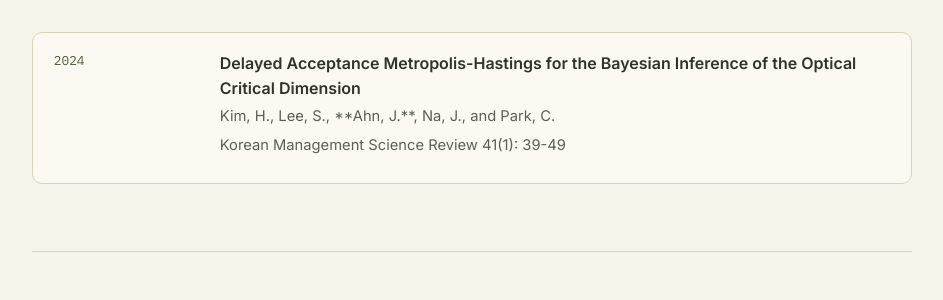
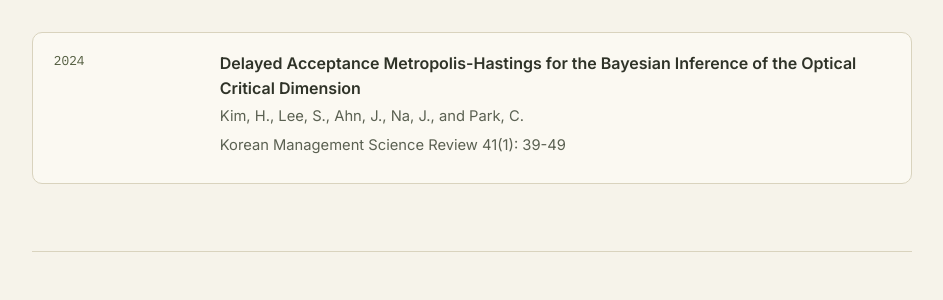
Before and after one commit to jcahn99/jcahn99.github.io, a Jekyll site: the page built from index.md, in a window 1280 px wide and 900 px high, scrolled down 1433 px. Shown: the part 153-453 px from the top of the window, without its empty margins (168-1111 px from the left). Built offline with Jekyll 4.4.1, drawn with Linux system fonts in a browser that asks for light colours.

```diff
--- a/_data/publications.yml
+++ b/_data/publications.yml
@@ -1,6 +1,6 @@
 # links 하위 값은 없으면 "" 로 두면 자동으로 숨겨집니다.
 - title: "Delayed Acceptance Metropolis-Hastings for the Bayesian Inference of the Optical Critical Dimension"
-  authors: "Kim, H., Lee, S., **Ahn, J.**, Na, J., and Park, C."
+  authors: "Kim, H., Lee, S., Ahn, J., Na, J., and Park, C."
   venue: "Korean Management Science Review 41(1): 39-49"
   year: "2024"
   links:
```
